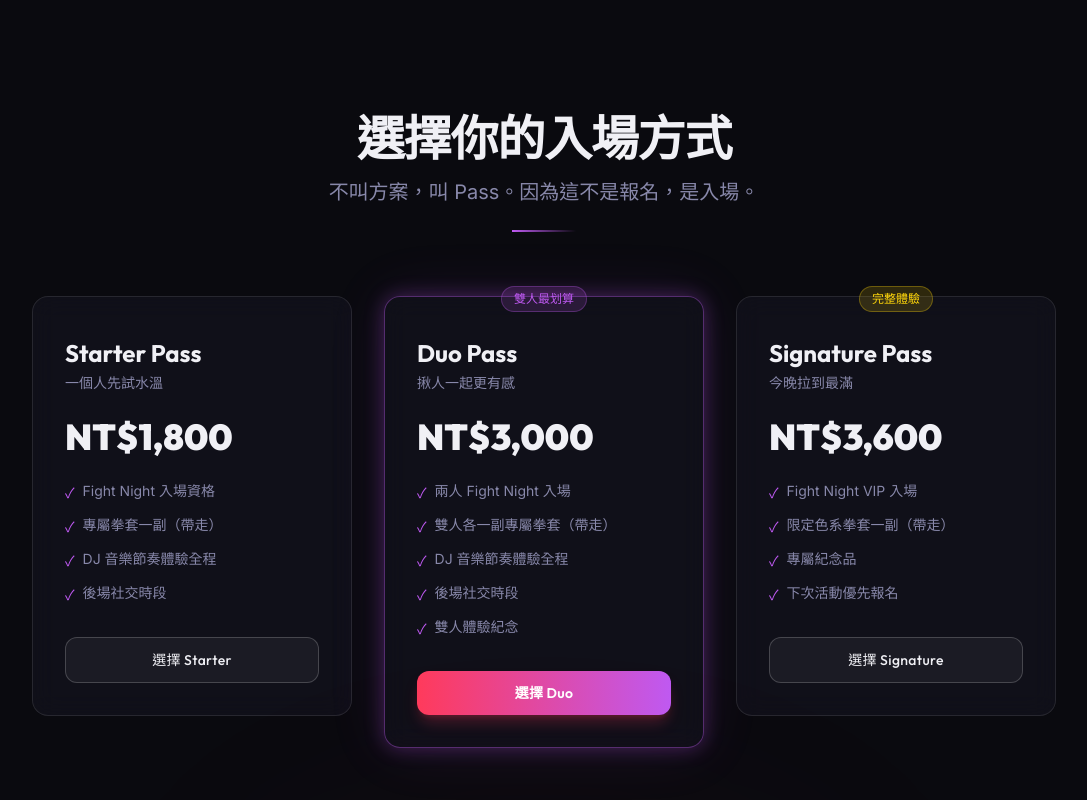
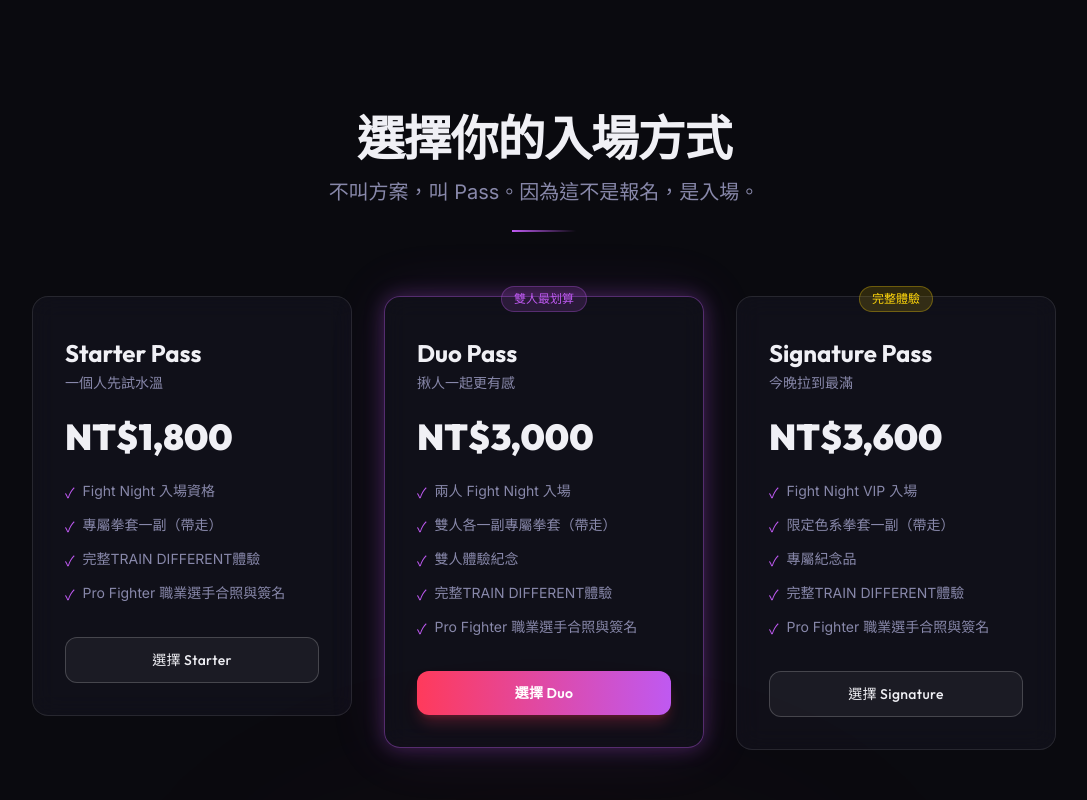
Before and after one commit to bless25min/FightNight, a React (Vite) app: page / in a window 1280 px wide. Shown: the part 6205-7005 px from the top of the page, without its empty margins (96-1183 px from the left). Built offline with nearby package versions, Linux system fonts and the light colour scheme.

Commit message:
Update landingContent.ts

```diff
--- a/src/data/landingContent.ts
+++ b/src/data/landingContent.ts
@@ -262,8 +262,8 @@ export const ticketPlans: TicketPlan[] = [
     features: [
       'Fight Night 入場資格',
       '專屬拳套一副（帶走）',
-      'DJ 音樂節奏體驗全程',
-      '後場社交時段',
+      '完整TRAIN DIFFERENT體驗',
+      'Pro Fighter 職業選手合照與簽名',
     ],
     ctaLabel: '選擇 Starter',
     ctaVariant: 'secondary',
@@ -277,9 +277,9 @@ export const ticketPlans: TicketPlan[] = [
     features: [
       '兩人 Fight Night 入場',
       '雙人各一副專屬拳套（帶走）',
-      'DJ 音樂節奏體驗全程',
-      '後場社交時段',
       '雙人體驗紀念',
+      '完整TRAIN DIFFERENT體驗',
+      'Pro Fighter 職業選手合照與簽名',
     ],
     highlight: true,
     ctaLabel: '選擇 Duo',
@@ -295,7 +295,8 @@ export const ticketPlans: TicketPlan[] = [
       'Fight Night VIP 入場',
       '限定色系拳套一副（帶走）',
       '專屬紀念品',
-      '下次活動優先報名',
+      '完整TRAIN DIFFERENT體驗',
+      'Pro Fighter 職業選手合照與簽名',
     ],
     ctaLabel: '選擇 Signature',
     ctaVariant: 'secondary',
```
